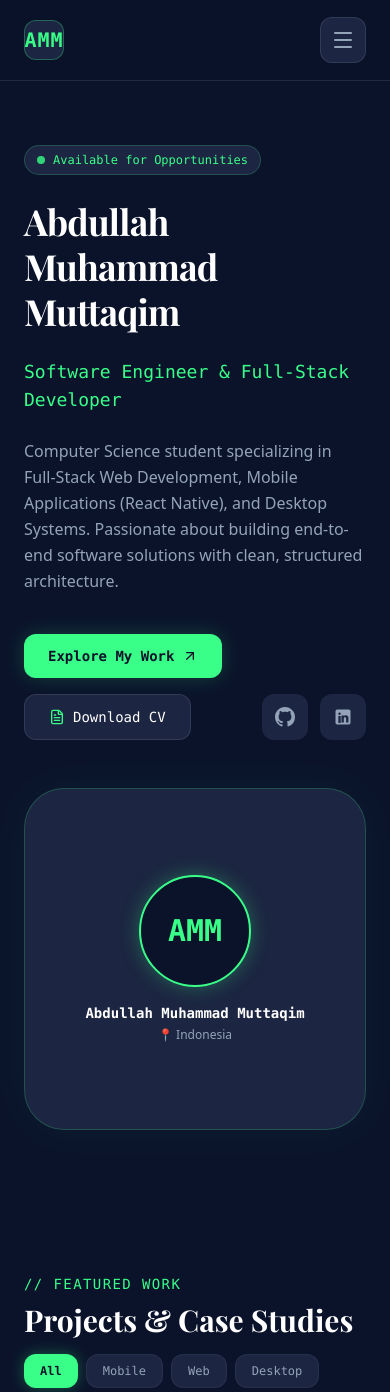
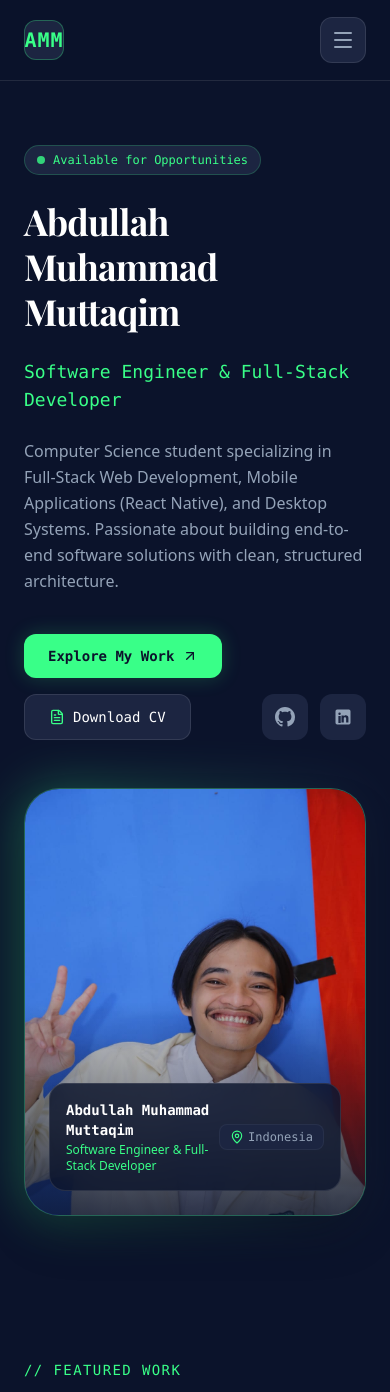
Before and after one commit to abdullohmmuttaqin/portopel, a Next.js app: page / in a window 390 px wide. Shown: the top 1392 px of the page. Built offline with nearby package versions, Linux system fonts and the light colour scheme; a web font is replaced by a local one.

Commit message:
fix: resolve profile image path and add responsive sizes

```diff
--- a/src/components/Hero.tsx
+++ b/src/components/Hero.tsx
@@ -1,5 +1,6 @@
+import Image from "next/image";
 import { profileData } from "@/data/portfolio";
-import { ArrowUpRight, FileText } from "lucide-react";
+import { ArrowUpRight, FileText, MapPin } from "lucide-react";
 
 export default function Hero() {
   return (
@@ -15,25 +16,23 @@ export default function Hero() {
             Available for Opportunities
           </div>
 
-          {/* Nama Utama (Playfair Display Font) */}
+          {/* Nama Utama */}
           <h1 className="font-[family-name:var(--font-playfair)] text-4xl sm:text-5xl lg:text-6xl font-bold tracking-tight text-white leading-tight">
             {profileData.name}
           </h1>
 
-          {/* Role / Job Title (JetBrains Mono) */}
+          {/* Role / Job Title */}
           <p className="font-mono text-lg sm:text-xl text-[#39FF88] font-medium">
             {profileData.role}
           </p>
 
-          {/* Bio / About (Lato Font) */}
+          {/* Bio / About */}
           <p className="font-sans text-[#94A3B8] text-base sm:text-lg leading-relaxed max-w-2xl">
             {profileData.about}
           </p>
 
           {/* Action Buttons & Social Links */}
           <div className="pt-4 flex flex-wrap items-center gap-4">
-
-            {/* CTA Button 1: Explore Work */}
             <a
               href="#projects"
               className="inline-flex items-center gap-2 px-6 py-3 rounded-xl bg-[#39FF88] text-[#0B132B] font-mono font-bold text-sm hover:bg-[#39FF88]/90 transition-all shadow-[0_0_20px_rgba(57,255,136,0.2)]"
@@ -42,7 +41,6 @@ export default function Hero() {
               <ArrowUpRight className="w-4 h-4" />
             </a>
 
-            {/* CTA Button 2: Download CV */}
             <a
               href="#"
               className="inline-flex items-center gap-2 px-6 py-3 rounded-xl bg-[#1C2541] text-white font-mono text-sm border border-white/10 hover:border-[#39FF88]/50 transition-all"
@@ -51,9 +49,8 @@ export default function Hero() {
               Download CV
             </a>
 
-            {/* Social Icons (Pakai Inline SVG Biar Aman & Bebas Error Versi) */}
+            {/* Social Icons */}
             <div className="flex items-center gap-3 ml-auto sm:ml-2">
-              {/* GitHub SVG */}
               <a
                 href={profileData.socials.github}
                 target="_blank"
@@ -66,7 +63,6 @@ export default function Hero() {
                 </svg>
               </a>
 
-              {/* LinkedIn SVG */}
               <a
                 href={profileData.socials.linkedin}
                 target="_blank"
@@ -79,19 +75,45 @@ export default function Hero() {
                 </svg>
               </a>
             </div>
-
           </div>
 
         </div>
 
-        {/* Kolom Kanan: Visual Card / Avatar Placeholder */}
+        {/* Kolom Kanan: Frame Foto Profil Mewah dengan Glow Effect */}
         <div className="lg:col-span-5 flex justify-center">
-          <div className="relative w-full max-w-sm aspect-square rounded-[2.5rem] bg-[#1C2541] border border-[#39FF88]/20 p-4 flex flex-col items-center justify-center text-center shadow-[0_0_50px_rgba(57,255,136,0.05)]">
-            <div className="w-28 h-28 rounded-full bg-[#0B132B] border-2 border-[#39FF88] flex items-center justify-center font-mono text-3xl font-bold text-[#39FF88] mb-4 shadow-[0_0_20px_rgba(57,255,136,0.3)]">
-              {profileData.initials}
+          <div className="relative group w-full max-w-md">
+
+            {/* Ambient Background Glow Effect */}
+            <div className="absolute -inset-1 bg-gradient-to-r from-[#39FF88] to-[#1C2541] rounded-[2.5rem] blur-xl opacity-30 group-hover:opacity-60 transition duration-500"></div>
+
+            {/* Main Photo Card Container */}
+            <div className="relative w-full aspect-[4/5] rounded-[2.2rem] bg-[#1C2541] border border-[#39FF88]/30 overflow-hidden shadow-2xl">
+              <Image
+                src="/profile.jpg"
+                alt={profileData.name}
+                fill
+                priority
+                sizes="(max-width: 1024px) 100vw, 400px"
+                className="object-cover object-top group-hover:scale-105 transition-transform duration-500"
+              />
+
+              {/* Overlay Gradient Soft Bottom */}
+              <div className="absolute inset-0 bg-gradient-to-t from-[#0B132B] via-transparent to-transparent opacity-80"></div>
+
+              {/* Floating Info Badge At Bottom */}
+              <div className="absolute bottom-6 left-6 right-6 p-4 rounded-2xl bg-[#0B132B]/80 backdrop-blur-md border border-white/10 flex items-center justify-between">
+                <div>
+                  <p className="font-mono text-sm text-white font-bold">{profileData.name}</p>
+                  <p className="font-sans text-xs text-[#39FF88] font-medium mt-0.5">{profileData.role}</p>
+                </div>
+                <div className="flex items-center gap-1 font-mono text-xs text-[#94A3B8] bg-[#1C2541] px-2.5 py-1 rounded-lg border border-white/5">
+                  <MapPin className="w-3.5 h-3.5 text-[#39FF88]" />
+                  {profileData.location}
+                </div>
+              </div>
+
             </div>
-            <p className="font-mono text-sm text-white font-semibold">{profileData.name}</p>
-            <p className="font-sans text-xs text-[#94A3B8] mt-1">📍 {profileData.location}</p>
+
           </div>
         </div>
 
```
Also changed, not shown: public/profile.jpg (added).
